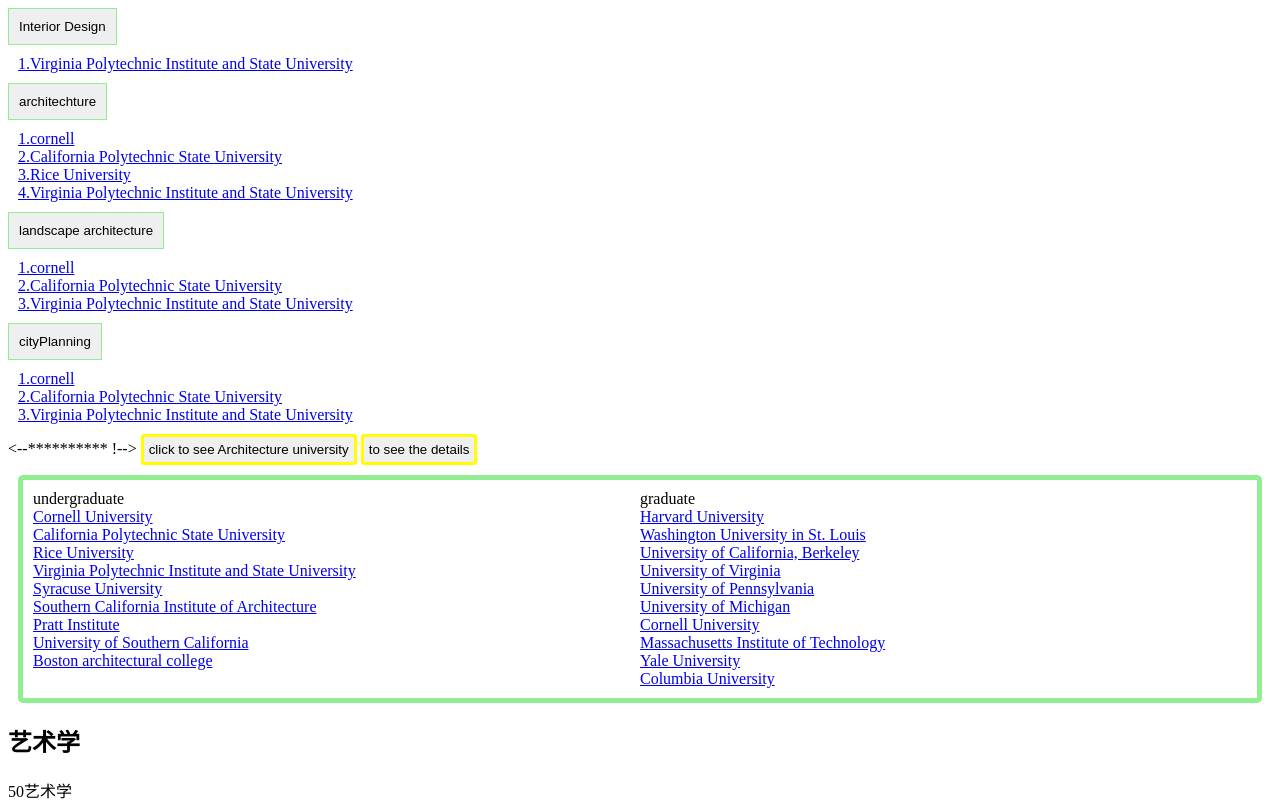
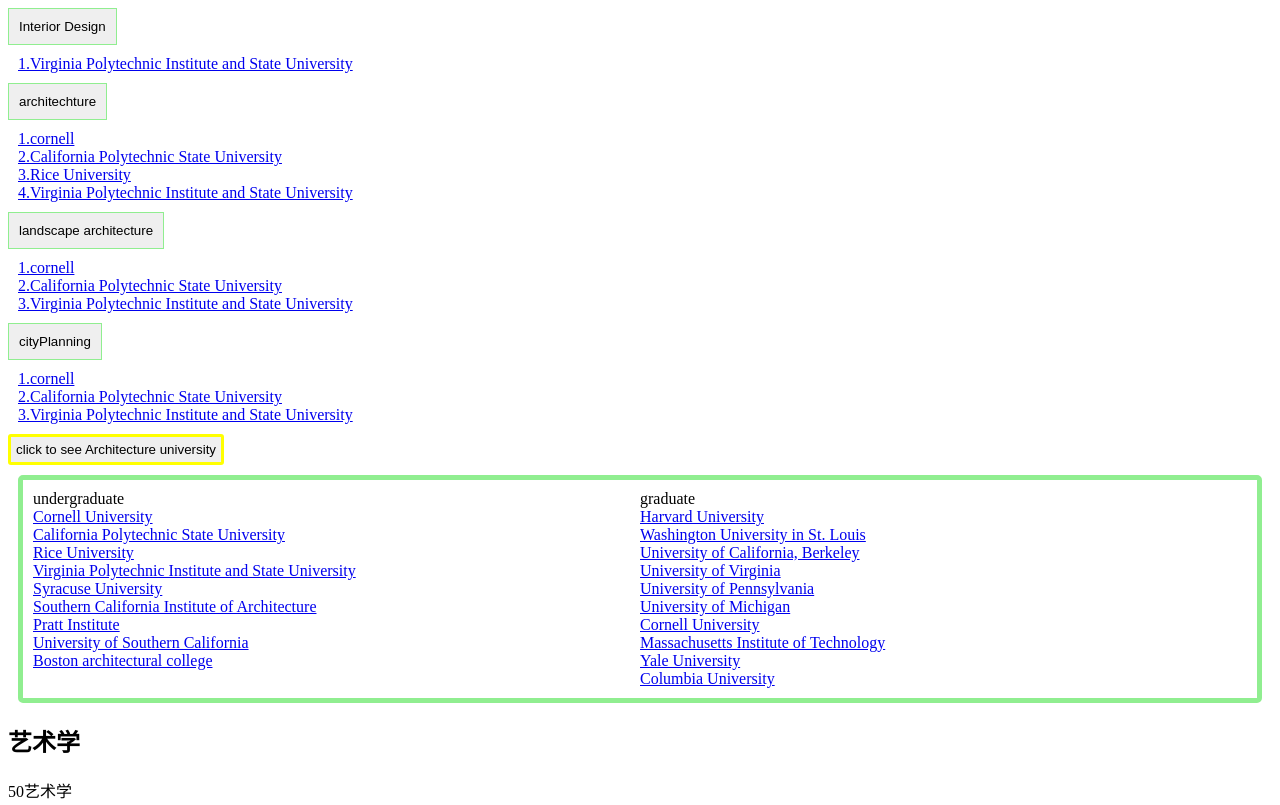
Before and after one commit to MrStar2/MrStar2.github.io, a plain HTML site: page index.html in a window 1280 px wide. Shown: the top 805 px of the page. Drawn offline with Linux system fonts and the light colour scheme; a script that the page names is missing.

Commit message:
Update index.html

```diff
--- a/index.html
+++ b/index.html
@@ -47,12 +47,8 @@
 			<a href="https://www.undergradcatalog.registrar.vt.edu/">3.Virginia Polytechnic Institute and State University</a><br/>
 		</div>
 	</div>
-	<--********** !-->
 	<button style="padding: 5px;border:3px solid yellow;border-radius: 3px;" onclick="document.getElementById(&#39;university&#39;).style.display==&#39;none&#39;?document.getElementById(&#39;university&#39;).style.display=&#39;grid&#39;:document.getElementById(&#39;university&#39;).style.display=&#39;none&#39;">
 		click to see Architecture university
-	</button>
-	<button style="padding: 5px;border:3px solid yellow;border-radius: 3px;" onclick="window.open(&#39;architechture.html&#39;)">
-		to see the details
 	</button>
 	<div id="university" style="display: grid;grid-template-columns: 50% 50%; border:5px solid lightgreen;margin:10px;padding:10px;border-radius: 5px">
 		<div>
```
